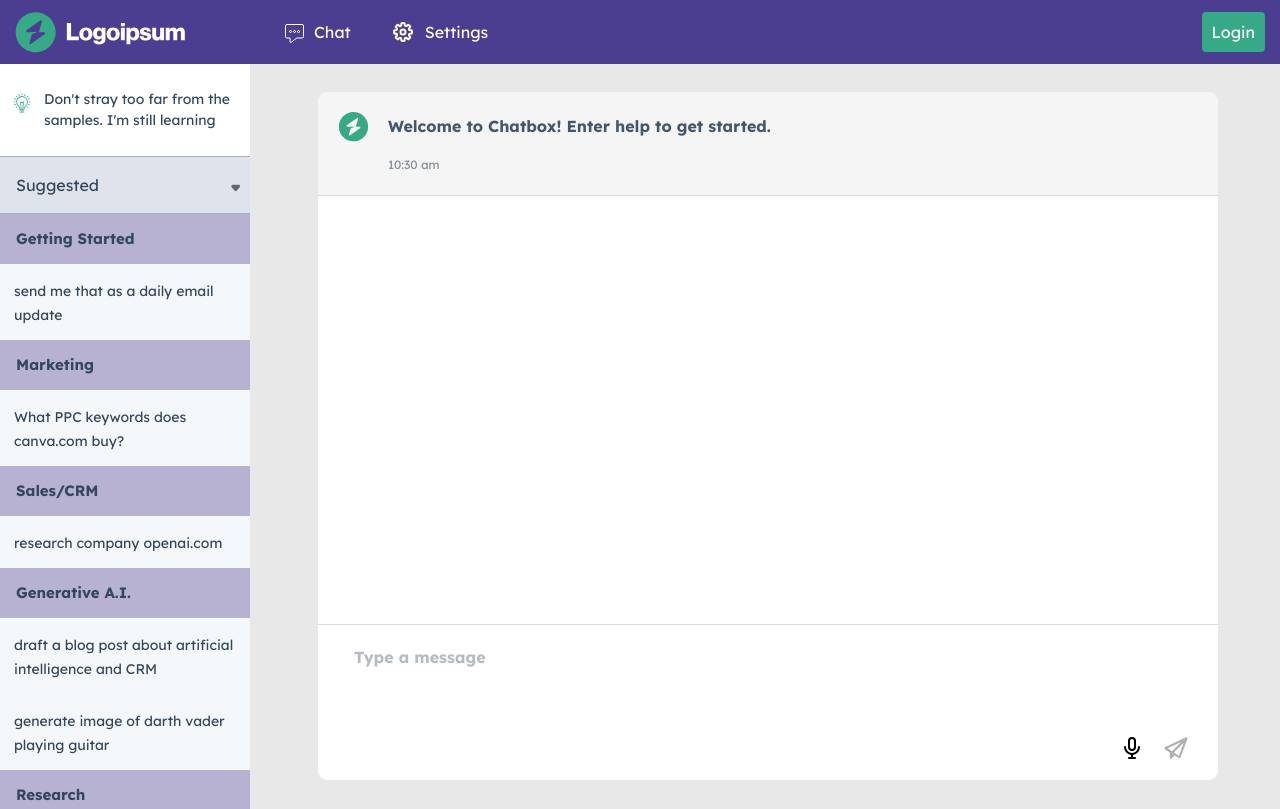
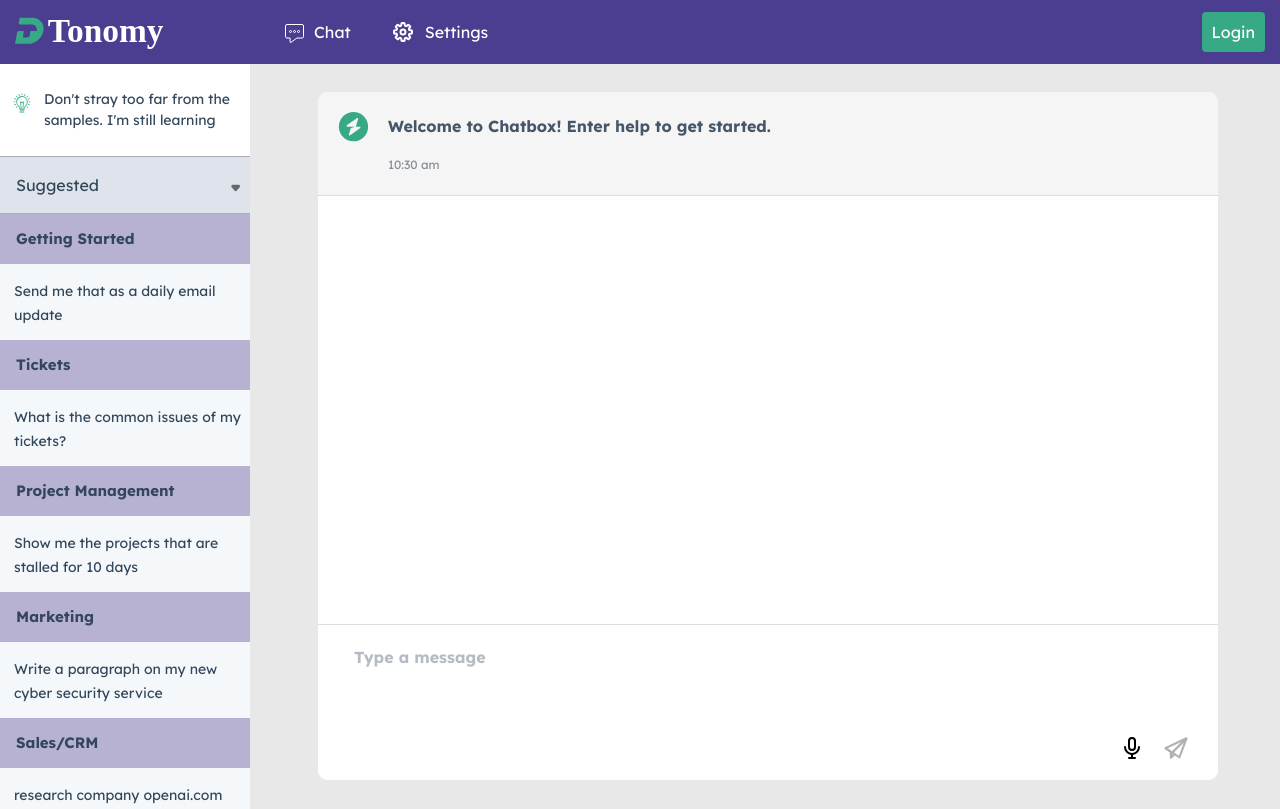
Before and after one commit to Hornet-Developer/chatbot_frontend, a Next.js app: page /chatbot in a window 1280 px wide. Built offline with nearby package versions, Linux system fonts and the light colour scheme.

Commit message:
localchanges

```diff
--- a/_mock/suggestions.ts
+++ b/_mock/suggestions.ts
@@ -12,7 +12,25 @@ const suggestions: suggestionsType = [
         descriptions: [
             {
                 href: "#",
-                desc: "send me that as a daily email update",
+                desc: "Send me that as a daily email update",
+            },
+        ],
+    },
+    {
+        heading: "Tickets",
+        descriptions: [
+            {
+                href: "#",
+                desc: "What is the common issues of my tickets?",
+            },
+        ],
+    },
+    {
+        heading: "Project Management",
+        descriptions: [
+            {
+                href: "#",
+                desc: "Show me the projects that are stalled for 10 days",
             },
         ],
     },
@@ -21,7 +39,7 @@ const suggestions: suggestionsType = [
         descriptions: [
             {
                 href: "#",
-                desc: "What PPC keywords does canva.com buy?",
+                desc: "Write a paragraph on my new cyber security service",
             },
         ],
     },
--- a/components/Header.tsx
+++ b/components/Header.tsx
@@ -1,4 +1,4 @@
-import LogoIpsum from "@/assets/imges/logoipsum-264.svg";
+import LogoIpsum from "@/assets/imges/DTonomyLogo.svg";
 import Image from "next/image";
 import Link from "next/link";
 import LoginButton from "./LoginButton";
--- a/components/Tabs.tsx
+++ b/components/Tabs.tsx
@@ -51,7 +51,7 @@ const Tabs = ({ activeTab, handleTabChange }: TabsProps) => {
                                     d="M18.164 7.93V5.084a2.198 2.198 0 001.267-1.978v-.067A2.2 2.2 0 0017.238.845h-.067a2.2 2.2 0 00-2.193 2.193v.067a2.196 2.196 0 001.252 1.973l.013.006v2.852a6.22 6.22 0 00-2.969 1.31l.012-.01-7.828-6.095A2.497 2.497 0 104.3 4.656l-.012.006 7.697 5.991a6.176 6.176 0 00-1.038 3.446c0 1.343.425 2.588 1.147 3.607l-.013-.02-2.342 2.343a1.968 1.968 0 00-.58-.095h-.002a2.033 2.033 0 102.033 2.033 1.978 1.978 0 00-.1-.595l.005.014 2.317-2.317a6.247 6.247 0 104.782-11.134l-.036-.005zm-.964 9.378a3.206 3.206 0 113.215-3.207v.002a3.206 3.206 0 01-3.207 3.207z">
                                 </path>
                             </svg>
-                            Connected HubSpot Accounts
+                            Connected ConnectWise Accounts
                         </a>
                     </li>
                     <li
--- a/components/answer/Table.tsx
+++ b/components/answer/Table.tsx
@@ -26,7 +26,7 @@ const Table = ({ data }: TableProps) => {
             <div className="btn-groups">
                 <div className="g-btn"><a href="#">Paid Keyword List</a>
                 </div>
-                <div className="g-btn"> <a href="#">Add to HubSpot</a></div>
+                <div className="g-btn"> <a href="#">Add to ConnectWise</a></div>
                 <div className="g-btn"><a href="#">Organic Keyword List</a>
                 </div>
                 <div className="g-btn"><a href="#">Track</a></div>
--- a/components/panels/HubSpot.tsx
+++ b/components/panels/HubSpot.tsx
@@ -7,13 +7,13 @@ const Hubspot = () => {
             aria-labelledby="home-tab"
         >
             <Title
-                title="Connected HubSpot Accounts"
+                title="Connected ConnectWise Accounts"
                 btnText="Connect Account"
             />
 
             <div className="sectting-contain">
                 <p>Connect an account to start getting the most out of
-                    ChatSpot. Don&apos;t have a HubSpot account?{" "}
+                    ChatSpot. Don&apos;t have a ConnectWise account?{" "}
                     <a href="#" className="sign-up">Sign Up.</a>
                 </p>
             </div>
```
Also changed, not shown: assets/imges/dtonomylogo.svg (added), 1 other file (tests, documents, lock files or other folders).
